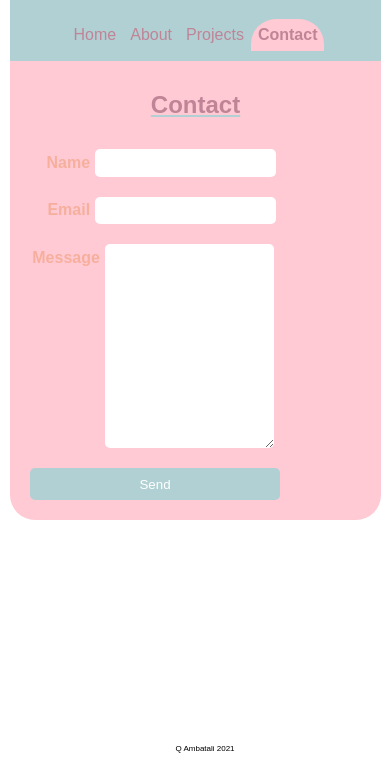
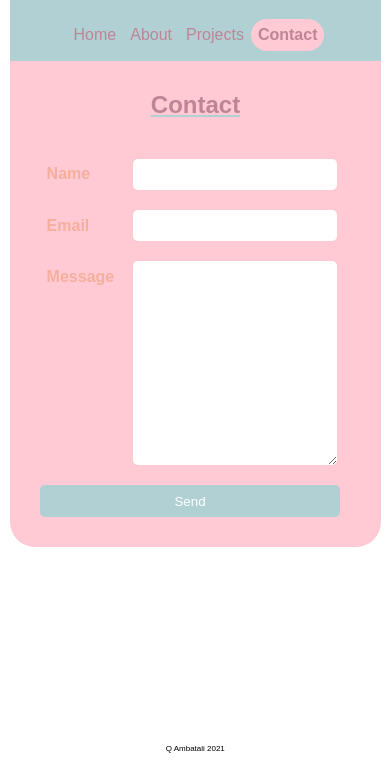
Before and after one commit to aeineeuq/aeineeuq.github.io, a plain HTML site: page contact.html in a window 390 px wide. Shown: the part 81-844 px from the top of the page. Drawn offline with Linux system fonts and the light colour scheme.

Commit message:
Updated from 'left/right' to 'aside/bside' and Updated Styling

```diff
--- a/contact.html
+++ b/contact.html
@@ -12,7 +12,7 @@
 
 <body>
 <div>
-    <div class="left">
+    <div class="aside">
         <h1>Queenie Ambatali</h1>
         <nav>
             <a href="index.html">Home</a>
@@ -24,8 +24,9 @@
     </div>
 
 
-    <div class="right">
+    <div class="bside">
         <h2>Contact</h2>
+        <div id="contactformdiv">
         <form action="https://formspree.io/f/myyljqkn" method="post">
             <div class="form-item">
                 <label for="name">Name </label>
@@ -42,7 +43,7 @@
                 <div class="form-item">
                 <button type="submit">Send </button>
                 </div>
-        </form>
+        </form></div>
         </div>
 
 
--- a/styles.css
+++ b/styles.css
@@ -27,26 +27,31 @@ a:hover {
         background-color:#C08497;
         font-weight: bold;
         border-radius: 25px;
-    width:100%;
+    }
+
+
+.selected{
+    font-weight:bold;
+    background-color: #FFCAD4;
     }
 
 div{
     padding: 10px;
     border-radius: 25px;
-
     }
 
 #footer{
     position:fixed;
     left:0;
     bottom:0;
-    width:100vw;
+    width:95vw;
     text-align:center;
     font-size:8px;
     background-color: transparent;
 }
 
-h1{ color: #ffffff;
+h1{
+    color: #ffffff;
     text-align: center;
 }
 
@@ -67,11 +72,11 @@ p{
     padding-left:2%;
 }
 
-div.left{
+div.aside{
     background-color:#B0D0D3;
 }
 
-div.right{
+div.bside{
     background-color: #FFCAD4;
 }
 
@@ -79,6 +84,7 @@ input,textarea {
     /* border-radius: 5px; */
     border-style:none;
     border-radius:5px;
+    width:200px;
 }
 
 textarea{
@@ -86,7 +92,8 @@ textarea{
 }
 
 button{
-    width:250px;
+    /* width:250px; */
+    width:100%;
     height:2rem;
     border-radius: 5px;
     background-color:#B0D0D3;
@@ -94,26 +101,33 @@ button{
     border-width:0;
 }
 
-label{padding:2%;
+label{
+    padding:2%;
     color:#F7AF9D;
     border-top-left-radius:5px;
     border-bottom-left-radius:5px;
     font-weight: bold;
-    display:flex;
-    flex-direction: row;
-    justify-content: flex-end;
-    text-align: right;
-    width: 65px;
+    /* display:flex; */
+    /* flex-direction: row; */
+    /* justify-content: flex-end; */
+    text-align: left;
+    width: 80px;
 }
 
 div.form-item{
     display: flex;
 }
 
-img.logo{
-    max-width: 10%;
+#contactformdiv{
+    width: 100%;
+    height: 100%;
 }
 
+img.logo{
+    max-width: 8%;
+}
+
+/* Mobile Sizing */
 @media (max-width:500px){
 
     nav {
@@ -123,29 +137,32 @@ img.logo{
         min-width:250px;
     }
 
-    form {
-        display: flex;
-        align-content: center;
-        flex-wrap: wrap;
-        width: 50%;
+    .selected{
+        border-radius:25px;
+    }
 
-    }
-    div.left{ border-bottom-left-radius:0px;
+    div.aside{
+        border-bottom-left-radius:0px;
         border-bottom-right-radius:0px;
     }
 
-    div.right{ border-top-left-radius:0px;
+    div.bside{
+        border-top-left-radius:0px;
         border-top-right-radius:0px;
     }
 
-    .selected{
-        font-weight:bold;
+    /* form info */
+    button{
+        width:300px;
+    }
+
+    label{
+        color: #F7AF9D;
         background-color: #FFCAD4;
-        border-top-left-radius:25px;
-        border-top-right-radius:25px;
     }
 }
 
+/* Typical Website Sizing */
 @media (min-width:500px){
 
     div{
@@ -159,7 +176,18 @@ img.logo{
         flex-direction: column;
     }
 
-    div.left{
+    .selected{
+        width:120%;
+        border-top-left-radius:25px;
+        border-bottom-left-radius:25px;
+        vertical-align: auto;
+    }
+
+    a:hover {
+        width:100%;
+    }
+
+    div.aside{
         display:inline-block;
         background-color:#B0D0D3;
         border-top-right-radius:0px;
@@ -168,7 +196,7 @@ img.logo{
         min-height: 90vh;
         }
 
-    div.right{
+    div.bside{
         display:inline-block;
         background-color: #FFCAD4;
         border-top-left-radius:0px;
@@ -177,12 +205,4 @@ img.logo{
         min-height:90vh;
     }
 
-    .selected{
-        font-weight:bold;
-        background-color: #FFCAD4;
-        width:120%;
-        border-top-left-radius:25px;
-        border-bottom-left-radius:25px;
-        vertical-align: auto;
 }
-}
```
Also changed, not shown: about.html (+2 -2 lines), index.html (+2 -2 lines), projects.html (+2 -2 lines). Lines whose indentation alone changed are shown as unchanged.
